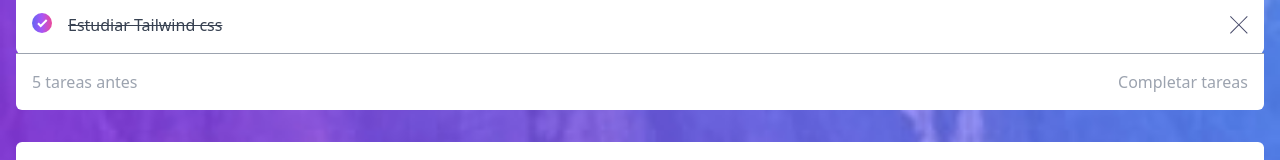
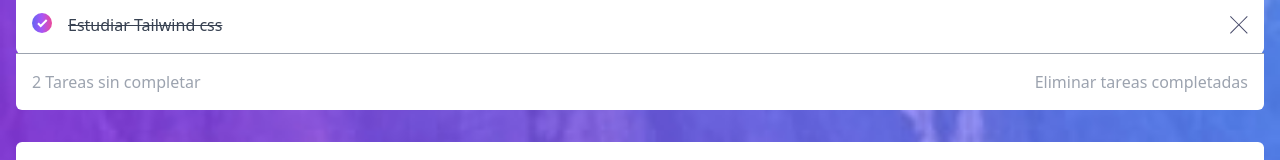
Before and after one commit to Sttiven09/app-tareas-react-tailwind, a React (Vite) app: page / in a window 1280 px wide. Shown: the part 362-522 px from the top of the page. Built offline with nearby package versions, Linux system fonts and the light colour scheme.

Commit message:
app tareas version movil - contar tareas sin completar

```diff
--- a/src/App.jsx
+++ b/src/App.jsx
@@ -53,6 +53,14 @@ const App = () => {
     const eliminarTarea = (id) => {
       setTareas(tareas.filter((tarea) => tarea.id !== id))
     }
+    const tareasNoCompletadas = tareas.filter((tarea) => !tarea.completado).length
+
+    const eliminarTareasCompletadas = () => {
+      setTareas(tareas.filter((tarea) => !tarea.completado))
+    }
+
+
+
 
   return (<div className="bg-[url('./assets/images/bg-mobile-light.jpg')] bg-no-repeat bg-contain min-h-screen bg-gray-300">
     {/*Header*/}
@@ -63,7 +71,7 @@ const App = () => {
       {/*TareaList Lista de todas las tareas ItemTarea -> articulos*/}
       <ListaTareas tareas={tareas} eliminarTarea={eliminarTarea} actualizarTarea={actualizarTarea}/>
       {/*Tareas computadas - contar cantidad de tareas*/}
-      <TareasComputadas/>
+      <TareasComputadas tareasNoCompletadas={tareasNoCompletadas} eliminarTareasCompletadas={eliminarTareasCompletadas}/>
       {/*TareaFiltrar -> FiltrarTareas */}
       <FiltarTareas/>
     </main>
--- a/src/components/TareasComputadas.jsx
+++ b/src/components/TareasComputadas.jsx
@@ -1,8 +1,8 @@
-const TareasComputadas = () => {
+const TareasComputadas = ({tareasNoCompletadas, eliminarTareasCompletadas}) => {
     return (
         <section className="py-4 px-4 flex justify-between bg-white rounded-b-md">
-            <span className="text-gray-400"> 5 tareas antes</span>
-            <button className="text-gray-400">Completar tareas</button>
+            <span className="text-gray-400"> {tareasNoCompletadas} Tareas sin completar</span>
+            <button className="text-gray-400" onClick={eliminarTareasCompletadas}>Eliminar tareas completadas</button>
         </section>
     )
 }
```
